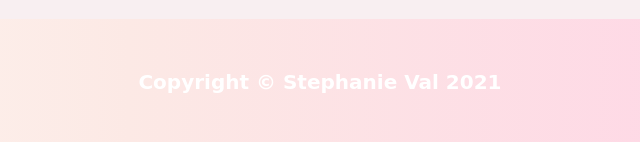
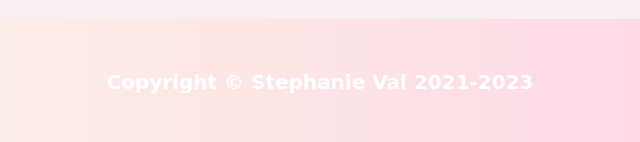
Before and after one commit to StephanieVal07/StephanieVal07.github.io, a plain HTML site: page index.html in a window 1280 px wide. Shown: the part 976-1118 px from the top of the page, 320-960 px from the left. Drawn offline with nearby package versions, Linux system fonts and the light colour scheme; a script that the page names is missing; a web font is replaced by a local one.

Commit message:
Update index.html

```diff
--- a/index.html
+++ b/index.html
@@ -185,7 +185,7 @@
         <!-- Footer-->
         <footer class="py-5 bg-dark">
             <link rel="stylesheet" href="https://fonts.googleapis.com/css?family=Sofia&effect=neon|outline|emboss|shadow-multiple">
-            <div class="container"><p class="m-0 text-center text-white font-effect-outline" style="font-size:20px;color:white;" id="sec"><strong>Copyright &copy; Stephanie Val 2021</strong></p></div>
+            <div class="container"><p class="m-0 text-center text-white font-effect-outline" style="font-size:20px;color:white;" id="sec"><strong>Copyright &copy; Stephanie Val 2021-2023</strong></p></div>
         </footer>
         <!-- Bootstrap core JS-->
         <script src="https://cdn.jsdelivr.net/npm/bootstrap@5.1.3/dist/js/bootstrap.bundle.min.js"></script>
```
